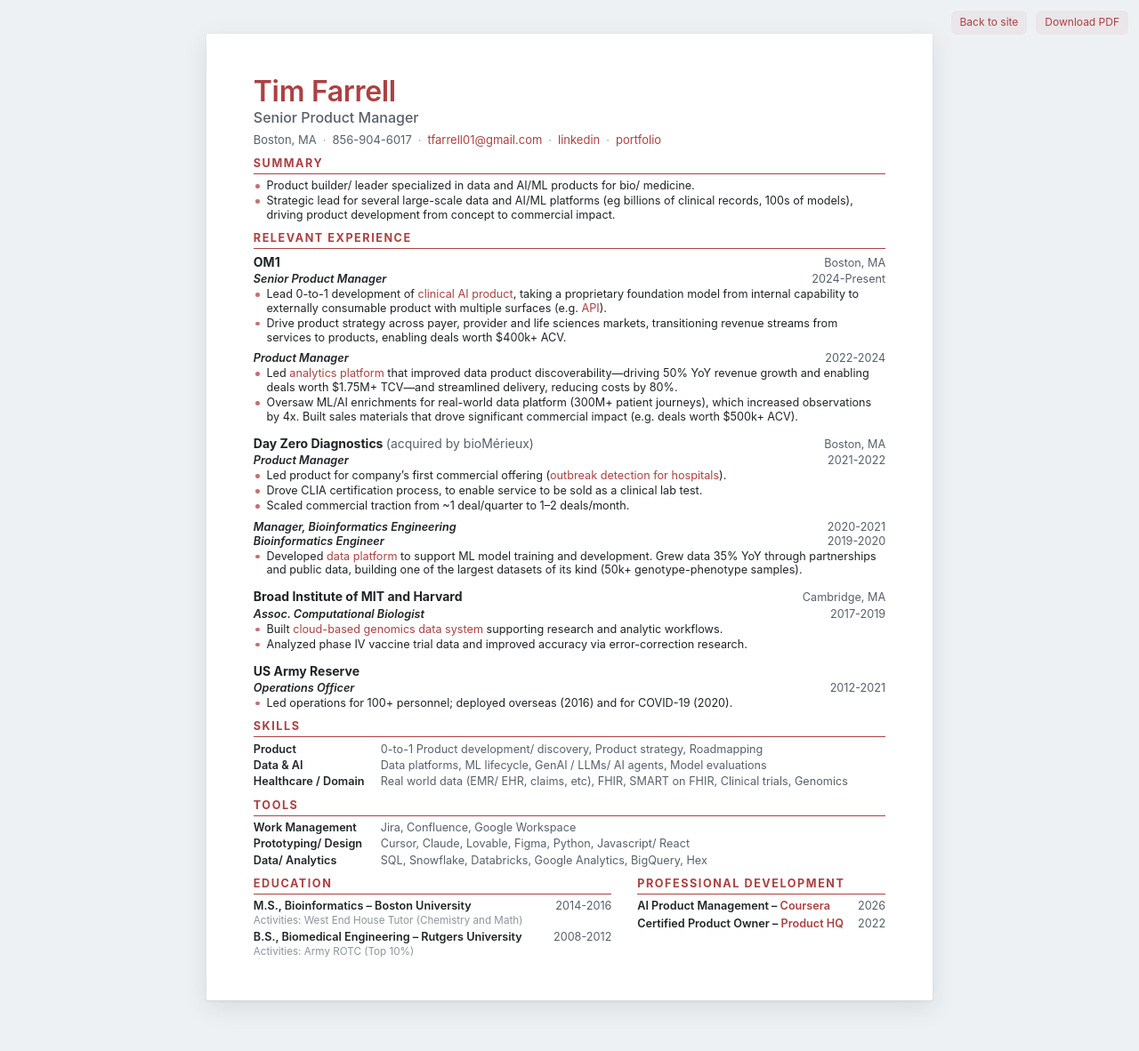
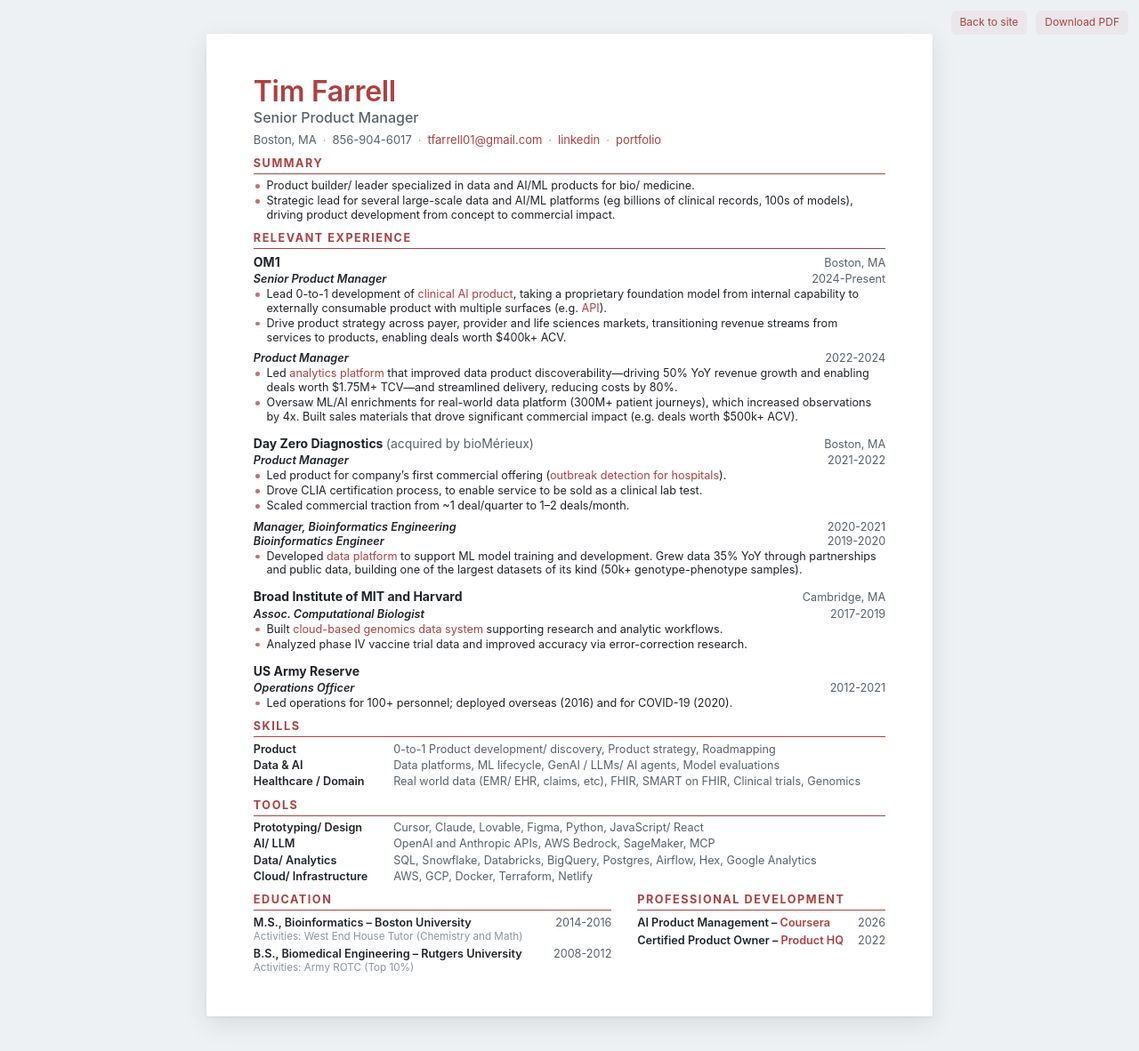
Before and after one commit to tmfarrell/tmfarrell.github.io, a Jekyll site: the page built from resume/index.html, in a window 1280 px wide. Shown: the whole page at 89% size. Built offline with Jekyll 4.4.1, drawn with Linux system fonts in a browser that asks for light colours.

Commit message:
resume: replace Tools with 4 rows; adjust grid width; regenerate PDF (now 2 pages)
Co-authored-by: tmfarrell <tfarrell01@gmail.com>

```diff
--- a/resume/index.html
+++ b/resume/index.html
@@ -120,7 +120,7 @@ permalink: /resume/
   /* Skills / tools */
   dl.grid {
     display: grid;
-    grid-template-columns: 1.35in 1fr;
+    grid-template-columns: 1.5in 1fr;
     column-gap: 10pt;
     row-gap: 2pt;
   }
@@ -252,9 +252,10 @@ permalink: /resume/
   <section>
     <h2>Tools</h2>
     <dl class="grid">
-      <dt>Work Management</dt><dd>Jira, Confluence, Google Workspace</dd>
-      <dt>Prototyping/ Design</dt><dd>Cursor, Claude, Lovable, Figma, Python, Javascript/ React</dd>
-      <dt>Data/ Analytics</dt><dd>SQL, Snowflake, Databricks, Google Analytics, BigQuery, Hex</dd>
+      <dt>Prototyping/ Design</dt><dd>Cursor, Claude, Lovable, Figma, Python, JavaScript/ React</dd>
+      <dt>AI/ LLM</dt><dd>OpenAI and Anthropic APIs, AWS Bedrock, SageMaker, MCP</dd>
+      <dt>Data/ Analytics</dt><dd>SQL, Snowflake, Databricks, BigQuery, Postgres, Airflow, Hex, Google Analytics</dd>
+      <dt>Cloud/ Infrastructure</dt><dd>AWS, GCP, Docker, Terraform, Netlify</dd>
     </dl>
   </section>
 
```
Also changed, not shown: 1 other file.
